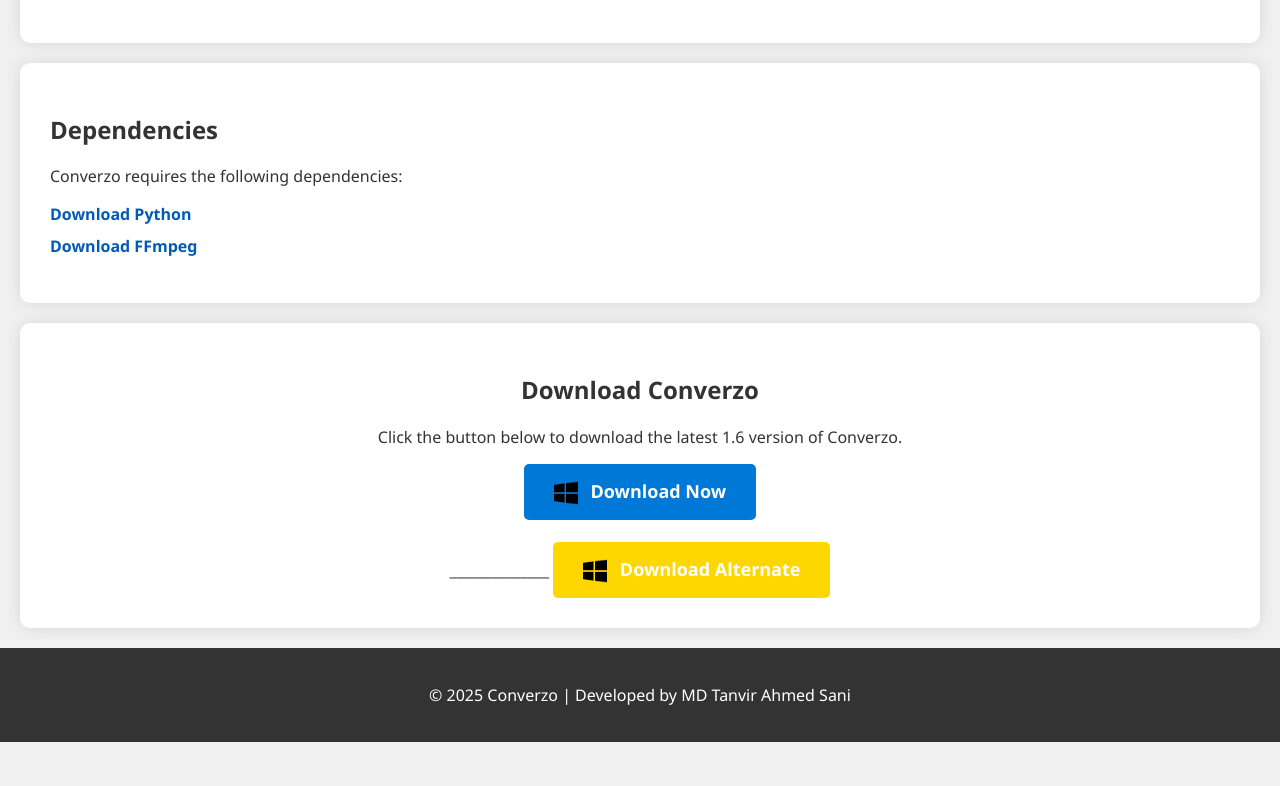
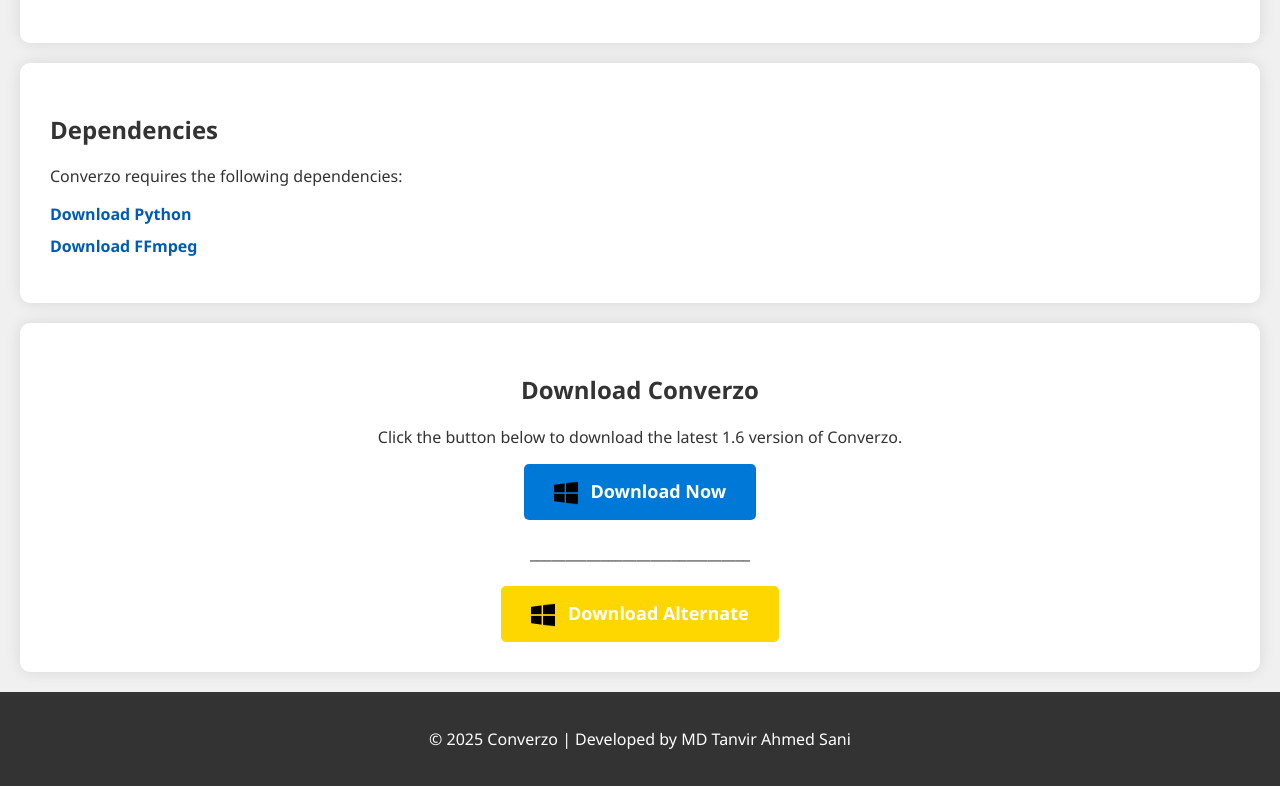
Before and after one commit to GAMINGTIGERSBD/Converzo, a plain HTML site: page index.html in a window 1280 px wide. Shown: the part 1135-1921 px from the top of the page. Before the commit the page ends 1877 px from the top, so only its background shows below. Drawn offline with Linux system fonts and the light colour scheme.

Commit message:
Update index.html

```diff
--- a/index.html
+++ b/index.html
@@ -70,7 +70,9 @@
         </a>
         <br>
         <br>
-        ______________
+        _______________________________
+        <br>
+        <br>
         <a href="ConverzoSetupALT.exe" class="download-btn2" download>
             <img src="windows.png" alt="Windows Logo" style="width: 24px; height: 24px; vertical-align: middle; margin-right: 8px;">
             Download Alternate
```
